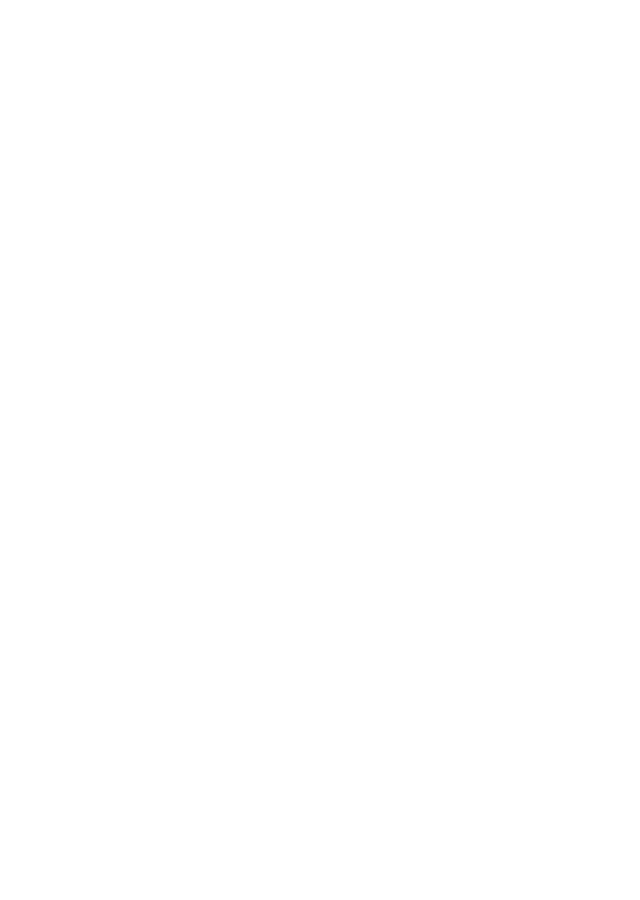
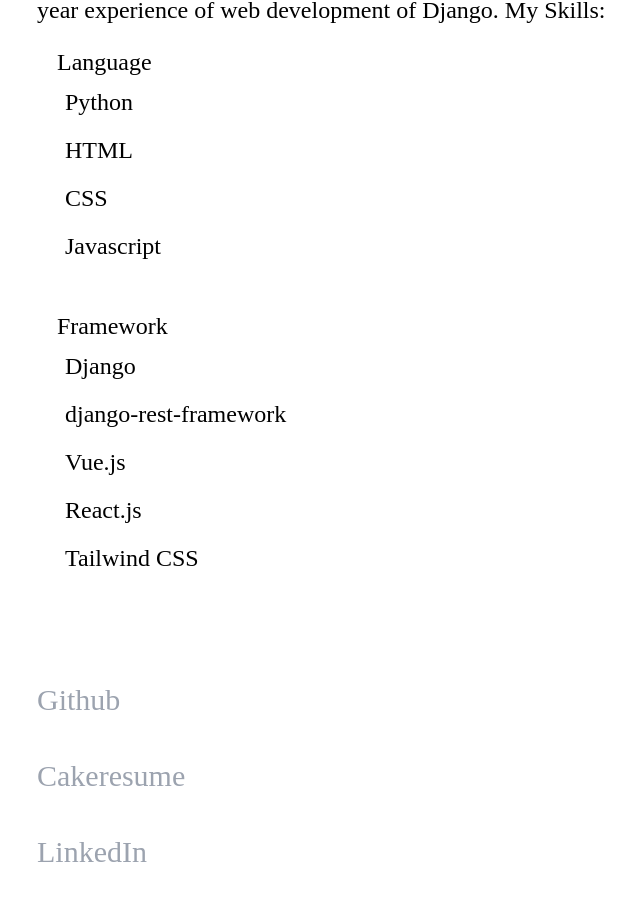
Before and after one commit to thejimmylin/j3y, a React (Create React App) app: page / in a window 1280 px wide. Shown: the part 1218-2118 px from the top of the page, without its empty margins (303-943 px from the left). Before the commit the page ends 800 px from the top, so only its background shows below. Built offline with nearby package versions, Linux system fonts and the light colour scheme.

Commit message:
put some placeholder text into the homepage

```diff
--- a/src/App.js
+++ b/src/App.js
@@ -1,9 +1,49 @@
 const App = () => {
-  return (
+  const fullHeightPage = (
     <div className="h-full header">
       <p className="p-5 text-5xl text-white">J3y Info</p>
     </div>
   );
+  return (
+    <>
+      {fullHeightPage}
+      <p className="max-w-screen-sm p-5 mx-auto"></p>
+      <p className="max-w-screen-sm p-5 mx-auto"></p>
+      <p className="max-w-screen-sm p-5 mx-auto text-5xl">I am Jimmy Lin.</p>
+      <p className="max-w-screen-sm p-5 mx-auto"></p>
+      <p className="max-w-screen-sm p-5 mx-auto text-3xl">I like to create amazing things and share them with people.</p>
+      <p className="max-w-screen-sm p-5 mx-auto text-3xl"></p>
+      <p className="max-w-screen-sm p-5 mx-auto text-2xl">
+        I’m Jimmy Lin, I like Python and Web development. I have 3 year experience of web development of Django. My Skills:
+        <ol className="p-5">
+          Language
+          <li className="p-2">Python</li>
+          <li className="p-2">HTML</li>
+          <li className="p-2">CSS</li>
+          <li className="p-2">Javascript</li>
+        </ol>
+        <ol className="p-5">
+          Framework
+          <li className="p-2">Django</li>
+          <li className="p-2">django-rest-framework</li>
+          <li className="p-2">Vue.js</li>
+          <li className="p-2">React.js</li>
+          <li className="p-2">Tailwind CSS</li>
+        </ol>
+      </p>
+      <p className="max-w-screen-sm p-5 mx-auto text-5xl"></p>
+      <p className="max-w-screen-sm p-5 mx-auto text-3xl text-gray-400">
+        <a href="https://github.com/j3ygithub">Github</a>
+      </p>
+      <p className="max-w-screen-sm p-5 mx-auto text-3xl text-gray-400">
+        <a href="https://www.cakeresume.com/b00502013">Cakeresume</a>
+      </p>
+      <p className="max-w-screen-sm p-5 mx-auto text-3xl text-gray-400">
+        <a href="https://www.linkedin.com/in/jimmy-lin-5779a61b5/">LinkedIn</a>
+      </p>
+      <p className="max-w-screen-sm p-5 mx-auto text-5xl"></p>
+    </>
+  );
 };
 
 export default App;
--- a/src/index.css
+++ b/src/index.css
@@ -18,7 +18,6 @@
 }
 
 .header {
-  height: 100%;
   background-image: url(./images/one_way.jpg);
   background-position: center;
   background-repeat: no-repeat;
```
